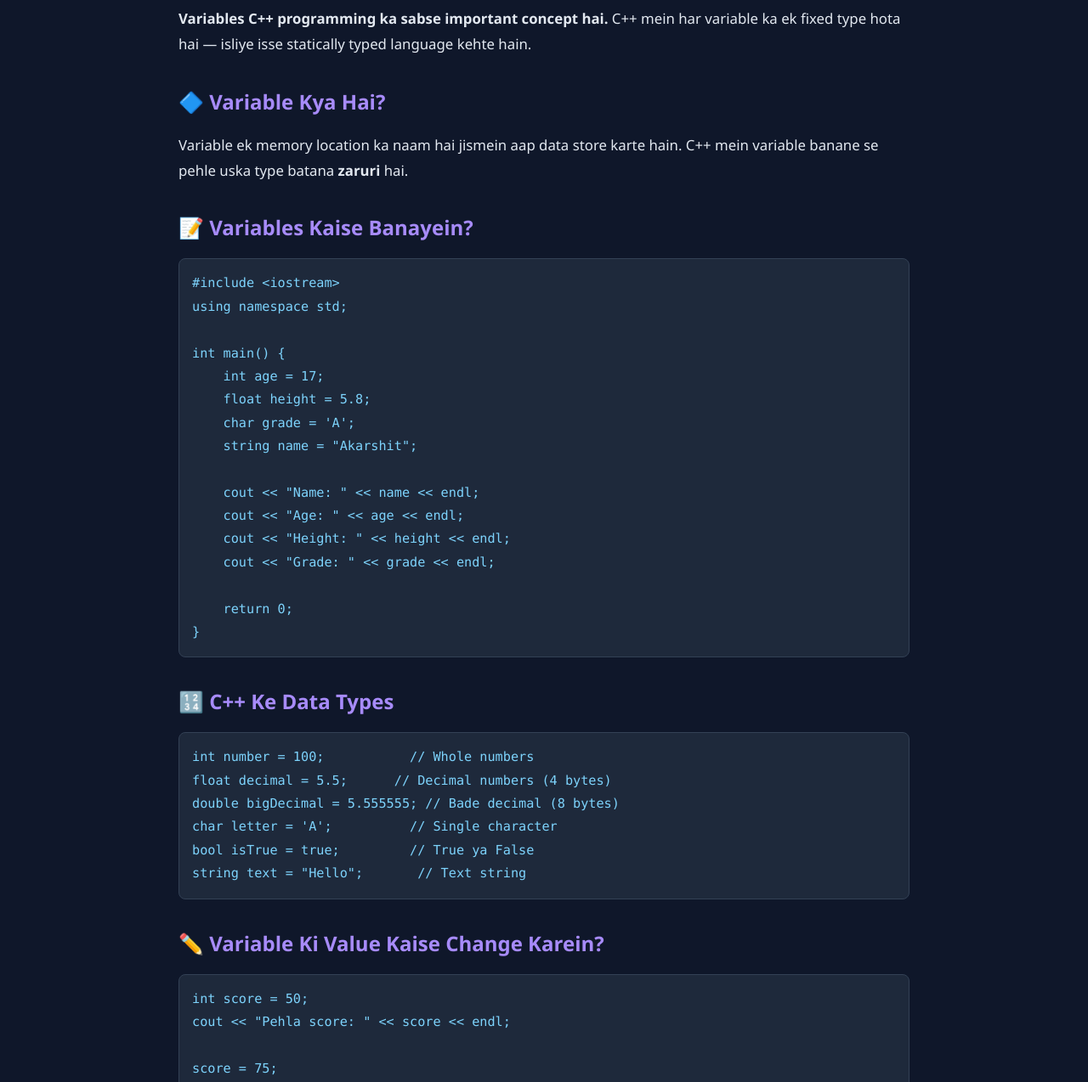
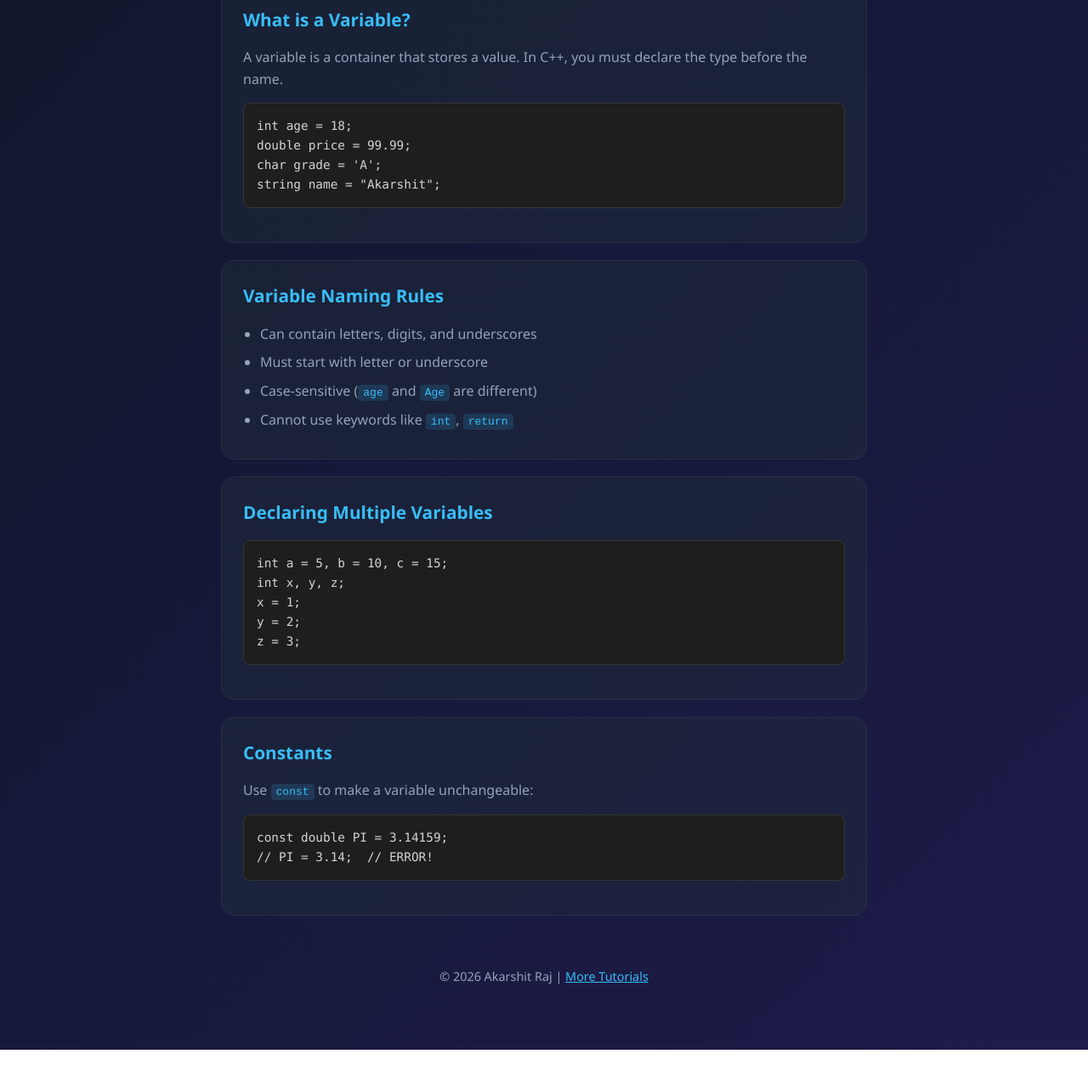
Before and after one commit to akarshitrajx/akarshitrajx.github.io, a plain HTML site: page ccp-variables.html in a window 1280 px wide. Shown: the part 168-1442 px from the top of the page at 85% size. After the commit the page ends 1404 px from the top, so only its background shows below. Drawn offline with Linux system fonts and the light colour scheme.

Commit message:
Update ccp-variables.html

```diff
--- a/ccp-variables.html
+++ b/ccp-variables.html
@@ -1,101 +1,67 @@
 <!DOCTYPE html>
-<html lang="hi">
+<html lang="en">
 <head>
     <meta charset="UTF-8">
     <meta name="viewport" content="width=device-width, initial-scale=1.0">
-    <title>C++ Variables Complete Guide - Akarshit Raj</title>
+    <title>C++ Variables - Akarshit Raj</title>
     <style>
-        * { margin: 0; padding: 0; box-sizing: border-box; }
-        body { font-family: 'Segoe UI', Tahoma, Geneva, Verdana, sans-serif; background: #0f172a; color: #e2e8f0; line-height: 1.8; }
-        .container { max-width: 900px; margin: 0 auto; padding: 20px; }
-        h1 { color: #38bdf8; font-size: 2.2rem; margin-bottom: 10px; border-bottom: 3px solid #38bdf8; padding-bottom: 10px; }
-        h2 { color: #a78bfa; font-size: 1.5rem; margin-top: 30px; margin-bottom: 15px; }
-        p { margin-bottom: 15px; font-size: 1.05rem; }
-        pre { background: #1e293b; border: 1px solid #334155; border-radius: 8px; padding: 15px; overflow-x: auto; margin: 15px 0; }
-        code { font-family: 'Consolas', 'Monaco', monospace; color: #7dd3fc; font-size: 0.95rem; }
-        .tip { background: #064e3b; border-left: 4px solid #34d399; padding: 15px; margin: 20px 0; border-radius: 0 8px 8px 0; }
-        .tip strong { color: #34d399; }
-        .warning { background: #451a03; border-left: 4px solid #fbbf24; padding: 15px; margin: 20px 0; border-radius: 0 8px 8px 0; }
-        .warning strong { color: #fbbf24; }
-        ul { margin-left: 25px; margin-bottom: 15px; }
-        li { margin-bottom: 8px; }
-        .back-btn { display: inline-block; background: #38bdf8; color: #0f172a; padding: 10px 20px; border-radius: 8px; text-decoration: none; font-weight: bold; margin-bottom: 20px; }
-        .back-btn:hover { background: #7dd3fc; }
+        *{margin:0;padding:0;box-sizing:border-box}
+        body{font-family:'Segoe UI',sans-serif;background:linear-gradient(135deg,#0f172a,#1e1b4b);color:#e2e8f0;line-height:1.6;min-height:100vh}
+        .container{max-width:800px;margin:0 auto;padding:20px}
+        .back{display:inline-block;background:rgba(56,189,248,0.2);color:#38bdf8;padding:10px 20px;border-radius:8px;text-decoration:none;font-weight:600;margin-bottom:20px;border:1px solid rgba(56,189,248,0.3)}
+        h1{font-size:2rem;background:linear-gradient(135deg,#38bdf8,#a78bfa);-webkit-background-clip:text;-webkit-text-fill-color:transparent;margin-bottom:10px}
+        .section{background:rgba(30,41,59,0.6);border:1px solid rgba(148,163,184,0.1);border-radius:16px;padding:25px;margin-bottom:20px}
+        h2{color:#38bdf8;margin-bottom:15px;font-size:1.3rem}
+        p{color:#94a3b8;margin-bottom:15px}
+        pre{background:#1e1e1e;border:1px solid rgba(255,255,255,0.1);border-radius:8px;padding:15px;overflow-x:auto;color:#d4d4d4;font-family:'Consolas',monospace;font-size:0.9rem;margin:15px 0}
+        code{background:rgba(56,189,248,0.15);color:#38bdf8;padding:2px 6px;border-radius:4px;font-family:monospace}
+        .footer{text-align:center;padding:40px;color:#64748b;font-size:0.9rem}
+        ul{color:#94a3b8;margin-left:20px}
+        li{margin-bottom:8px}
     </style>
 </head>
 <body>
     <div class="container">
-        <a href="tutorials.html" class="back-btn">← Back to Tutorials</a>
-        <h1>📝 C++ Variables Complete Guide</h1>
-        <p><strong>Variables C++ programming ka sabse important concept hai.</strong> C++ mein har variable ka ek fixed type hota hai — isliye isse statically typed language kehte hain.</p>
+        <a href="tutorials.html" class="back">← Back to Tutorials</a>
+        <h1>C++ Variables Complete Guide</h1>
 
-        <h2>🔷 Variable Kya Hai?</h2>
-        <p>Variable ek memory location ka naam hai jismein aap data store karte hain. C++ mein variable banane se pehle uska type batana <strong>zaruri</strong> hai.</p>
-
-        <h2>📝 Variables Kaise Banayein?</h2>
-        <pre><code>#include &lt;iostream&gt;
-using namespace std;
-
-int main() {
-    int age = 17;
-    float height = 5.8;
-    char grade = 'A';
-    string name = "Akarshit";
-
-    cout &lt;&lt; "Name: " &lt;&lt; name &lt;&lt; endl;
-    cout &lt;&lt; "Age: " &lt;&lt; age &lt;&lt; endl;
-    cout &lt;&lt; "Height: " &lt;&lt; height &lt;&lt; endl;
-    cout &lt;&lt; "Grade: " &lt;&lt; grade &lt;&lt; endl;
-
-    return 0;
-}</code></pre>
-
-        <h2>🔢 C++ Ke Data Types</h2>
-        <pre><code>int number = 100;           // Whole numbers
-float decimal = 5.5;      // Decimal numbers (4 bytes)
-double bigDecimal = 5.555555; // Bade decimal (8 bytes)
-char letter = 'A';          // Single character
-bool isTrue = true;         // True ya False
-string text = "Hello";       // Text string</code></pre>
-
-        <h2>✏️ Variable Ki Value Kaise Change Karein?</h2>
-        <pre><code>int score = 50;
-cout &lt;&lt; "Pehla score: " &lt;&lt; score &lt;&lt; endl;
-
-score = 75;
-cout &lt;&lt; "Naya score: " &lt;&lt; score &lt;&lt; endl;
-
-score = score + 10;
-cout &lt;&lt; "Final score: " &lt;&lt; score &lt;&lt; endl;</code></pre>
-
-        <h2>⚠️ Variable Naming Rules</h2>
-        <ul>
-            <li>Naam letter (a-z, A-Z) ya underscore (_) se shuru hona chahiye.</li>
-            <li>Number se shuru nahi ho sakta.</li>
-            <li>Spaces nahi allowed — use underscore.</li>
-            <li>Case-sensitive hai — <code>Age</code> aur <code>age</code> alag hain.</li>
-            <li>Reserved keywords (int, float, return, etc.) use nahi kar sakte.</li>
-        </ul>
-        <pre><code>int my_age = 17;      // ✅ Sahi
-int _score = 85;      // ✅ Sahi
-int student1 = 1;     // ✅ Sahi
-// int 1student = 1;  // ❌ Galat — number se shuru
-// int my age = 17;   // ❌ Galat — space hai</code></pre>
-
-        <div class="tip">
-            <strong>💡 Pro Tip:</strong> C++ mein variable declare karte waqt hamesha type likhein! <code>int age = 17;</code> — type + name + value.
+        <div class="section">
+            <h2>What is a Variable?</h2>
+            <p>A variable is a container that stores a value. In C++, you must declare the type before the name.</p>
+            <pre>int age = 18;
+double price = 99.99;
+char grade = 'A';
+string name = "Akarshit";</pre>
         </div>
 
-        <h2>🎯 Multiple Variables Ek Saath</h2>
-        <pre><code>int a = 10, b = 20, c = 30;
-cout &lt;&lt; a &lt;&lt; " " &lt;&lt; b &lt;&lt; " " &lt;&lt; c &lt;&lt; endl;
+        <div class="section">
+            <h2>Variable Naming Rules</h2>
+            <ul>
+                <li>Can contain letters, digits, and underscores</li>
+                <li>Must start with letter or underscore</li>
+                <li>Case-sensitive (<code>age</code> and <code>Age</code> are different)</li>
+                <li>Cannot use keywords like <code>int</code>, <code>return</code></li>
+            </ul>
+        </div>
 
+        <div class="section">
+            <h2>Declaring Multiple Variables</h2>
+            <pre>int a = 5, b = 10, c = 15;
 int x, y, z;
-x = y = z = 100;
-cout &lt;&lt; x &lt;&lt; " " &lt;&lt; y &lt;&lt; " " &lt;&lt; z &lt;&lt; endl;</code></pre>
+x = 1;
+y = 2;
+z = 3;</pre>
+        </div>
 
-        <div class="tip">
-            <strong>🚀 Next Tutorial:</strong> C++ Data Types Complete Guide mein detail mein padhenge!
+        <div class="section">
+            <h2>Constants</h2>
+            <p>Use <code>const</code> to make a variable unchangeable:</p>
+            <pre>const double PI = 3.14159;
+// PI = 3.14;  // ERROR!</pre>
+        </div>
+
+        <div class="footer">
+            <p>© 2026 Akarshit Raj | <a href="tutorials.html" style="color:#38bdf8">More Tutorials</a></p>
         </div>
     </div>
 </body>
```
